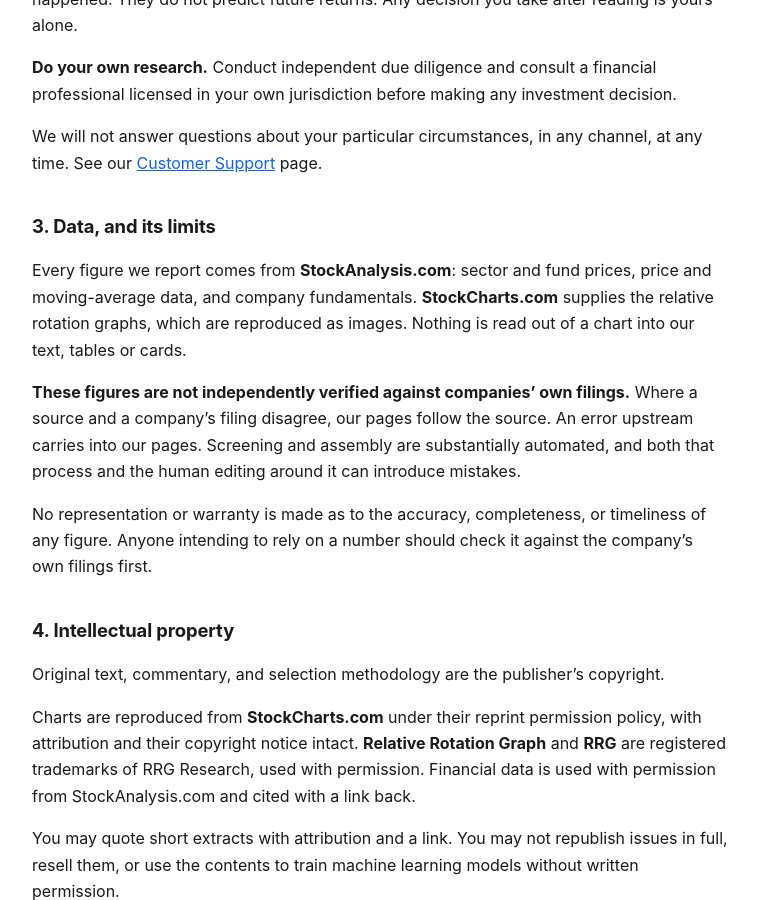
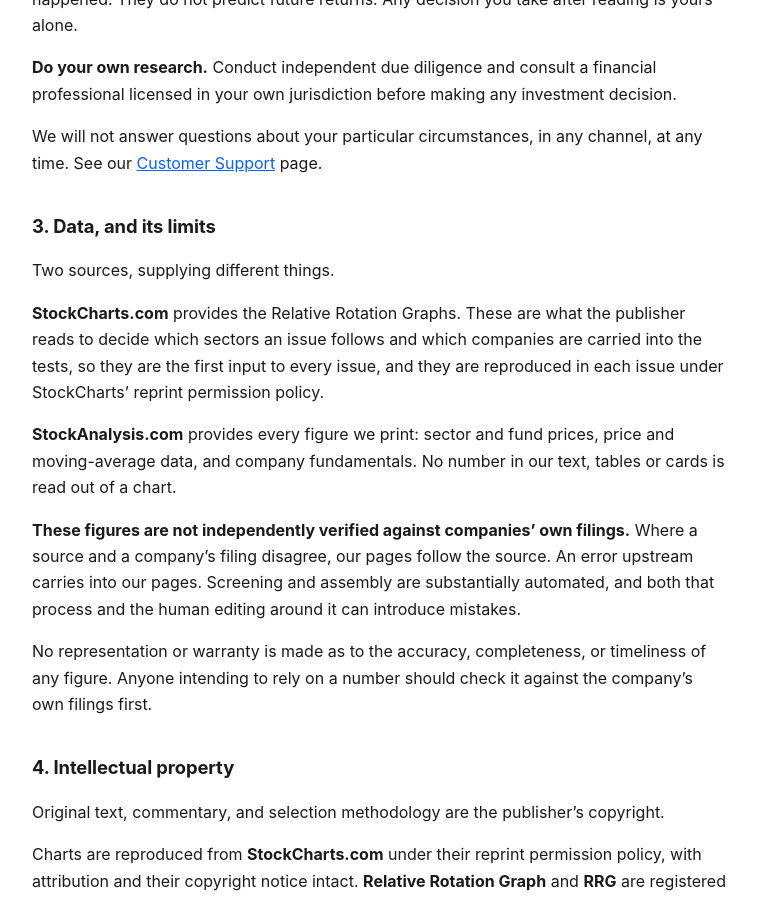
Before and after one commit to themicrocapinvestor/MM-Policies, a Jekyll site: the page built from terms.md, in a window 1280 px wide and 900 px high, scrolled down 1055 px. Shown: the whole window, without its empty margins (260-1018 px from the left). Built offline with Jekyll 4.4.1, drawn with Linux system fonts in a browser that asks for light colours.

Commit message:
Terms: StockCharts is a source, not a supplier of pictures
The previous commit overcorrected. The original wording attributed graphs to StockCharts
and financial data to StockAnalysis, which was right; its only real flaw was opening with
'Figures come from' before naming a source that supplies no figures. The replacement then
framed StockCharts as merely providing images, which understates it badly: the Relative
Rotation Graphs are the first input to every issue and decide what an issue is about.

Now says what each source actually supplies. StockCharts provides the graphs, which are
read to choose the sectors and the companies. StockAnalysis provides every printed figure.
Both statements are load-bearing and neither is a hedge against the other.

```diff
--- a/terms.md
+++ b/terms.md
@@ -50,10 +50,16 @@ time. See our [Customer Support](support.html) page.
 
 ## 3. Data, and its limits
 
-Every figure we report comes from **StockAnalysis.com**: sector and fund prices, price
-and moving-average data, and company fundamentals. **StockCharts.com** supplies the
-relative rotation graphs, which are reproduced as images. Nothing is read out of a chart
-into our text, tables or cards.
+Two sources, supplying different things.
+
+**StockCharts.com** provides the Relative Rotation Graphs. These are what the publisher
+reads to decide which sectors an issue follows and which companies are carried into the
+tests, so they are the first input to every issue, and they are reproduced in each issue
+under StockCharts' reprint permission policy.
+
+**StockAnalysis.com** provides every figure we print: sector and fund prices, price and
+moving-average data, and company fundamentals. No number in our text, tables or cards is
+read out of a chart.
 
 **These figures are not independently verified against companies' own filings.** Where a
 source and a company's filing disagree, our pages follow the source. An error upstream
```
